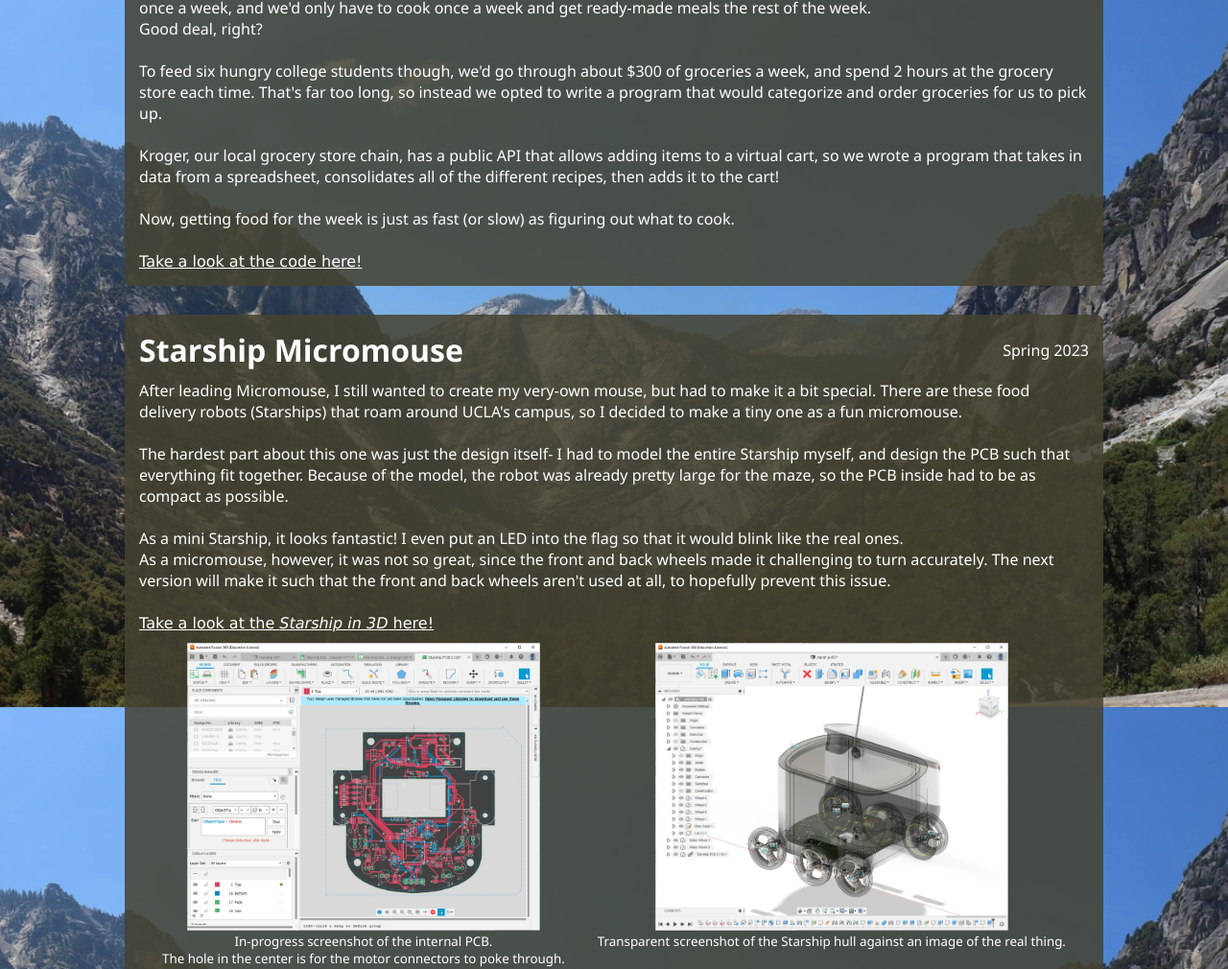
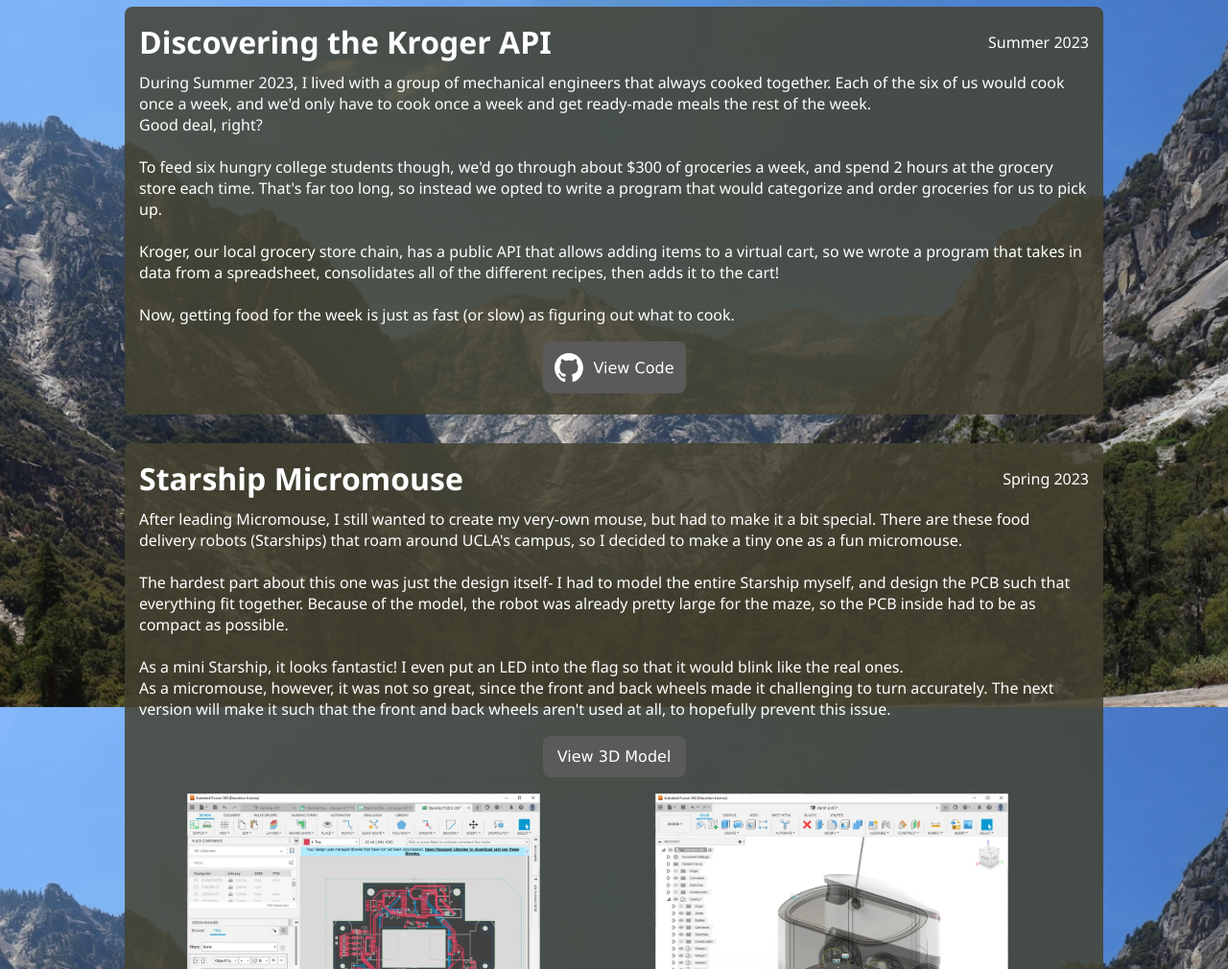
Before and after one commit to TJ178/timjacques.me, a plain HTML site: page pages/projects.html in a window 1280 px wide. Shown: the part 863-1873 px from the top of the page at 96% size. Drawn offline with Linux system fonts and the light colour scheme.

Commit message:
projects.html: Add fancy buttons for external pages

```diff
--- a/pages/css/style.css
+++ b/pages/css/style.css
@@ -41,6 +41,7 @@
     text-decoration: none;
     display:flex;
     justify-content:center;
+    transition-duration: 0.3s;
 }
 
 a{
@@ -50,6 +51,37 @@
 
 .header a:hover {
     background-color: #495635;
+    color:white;
+}
+
+.github_button {
+    display:flex;
+    justify-content:space-evenly;
+}
+
+.github_button img {
+    height: 30px;
+}
+
+.github_button a {
+    background-color:rgba(90, 90, 90, 1);
+    border:1px;
+    color:white;
+    text-align: center;
+    font-size: 16px;
+    border-radius: 8px;
+    margin: 12px 12px;
+    padding: 12px 12px;
+    text-decoration: none;
+    display:flex;
+    justify-content:space-between;
+    width:125px;
+    transition-duration: 0.3s;
+    align-items:center;
+}
+
+.github_button a:hover {
+    background-color: rgba(60, 60, 60, 1);
     color:white;
 }
 
@@ -171,6 +203,7 @@
     margin: 0 auto;
     padding: 5px;
     padding-bottom: 0px;
+    flex-grow: 1;
 }
 
 .image-holder video {
--- a/pages/projects.html
+++ b/pages/projects.html
@@ -37,7 +37,10 @@
             <br><br>
             Engineering is about spending 3 hours once to save 30 seconds everyday right?
             <br><br>
-            <a href="https://github.com/TJ178/lametro">Take a look at the code here!</a>
+            <div class="github_button">
+               <a href="https://github.com/TJ178/lametro"><img src="/pages/media/github-mark-white.svg"/>View Code</a>
+            </div>
+
          </p>
       </div>
 
@@ -51,9 +54,10 @@
             Webdev can be a bit of a rabbithole, so trying to stay away from fancy frameworks and JavaScript has made things a lot simpler.
             <br><br>
             As I find more time to work on this, hopefully this page and others will become more fleshed out.
-
-            <br><br><a href="https://github.com/TJ178/timjacques.me">Take a look at the code here!</a>
          </p>
+         <div class="github_button">
+            <a href="https://github.com/TJ178/timjacques.me"><img src="/pages/media/github-mark-white.svg"/>View Code</a>
+         </div>
       </div>
 
       <div class="container project">
@@ -70,9 +74,10 @@
             <br><br>Kroger, our local grocery store chain, has a public API that allows adding items to a virtual cart, so we wrote a program that
             takes in data from a spreadsheet, consolidates all of the different recipes, then adds it to the cart!
             <br><br> Now, getting food for the week is just as fast (or slow) as figuring out what to cook.
-            <br><br>
-            <a href="https://github.com/Phreakester/ralph">Take a look at the code here!</a>
          </p>
+         <div class="github_button">
+            <a href="https://github.com/Phreakester/ralph"><img src="/pages/media/github-mark-white.svg"/>View Code</a>
+         </div>
       </div>
 
       <div class="container project">
@@ -91,9 +96,10 @@
             <br>
             As a micromouse, however, it was not so great, since the front and back wheels made it challenging to turn accurately.
             The next version will make it such that the front and back wheels aren't used at all, to hopefully prevent this issue.
-            <br><br>
-            <a href="https://a360.co/3QsiEzM">Take a look at the <em>Starship in 3D</em> here!</a>
          </p>
+         <div class="github_button">
+            <a href="https://a360.co/3QsiEzM" style="justify-content:center;">View 3D Model</a>
+         </div>
          <div class="image-holder">
             <div>
                <img src="media/projects/mm_starship_pcb.webp">
@@ -124,8 +130,10 @@
             <br><br>
             Using ModelSim, I was able to write, simulate, and debug all of the various modules related to the architecture (Re-Order Buffer, Reservation Station, etc).
             <br><br>
-            <a href="https://github.com/TJ178/ece116c_risc-v">Take a look at the code here!</a>
          </p>
+         <div class="github_button">
+            <a href="https://github.com/TJ178/ece116c_risc-v""><img src="/pages/media/github-mark-white.svg"/>View Code</a>
+         </div>
       </div>
 <!--
       <div class="container project">
@@ -153,9 +161,10 @@
             <br>BoomBox was designed to have a massive, satisfying button to press that would give the user satisfaction for completing their chores.
             <br>My main contribution was again in the hardware, as I designed the enclosure and giant RGB button in CAD. Without a better mechanism, I
             designed the button's acuation around pen springs, since no larger springs were available, and the actual press detection around an IR break sensor.
-            <br><br>
-            <a href="https://devpost.com/software/boombox-9dulgi">Check out the devpost here!</a>
          </p>
+         <div class="github_button">
+            <a href="https://devpost.com/software/boombox-9dulgi"><img src="/pages/media/projects/devpost.svg"/>View Devpost</a>
+         </div>
          <div class="image-holder">
             <div>
                <img src="media/projects/ideahacks2_render.webp">
@@ -194,8 +203,10 @@
             Users were able to log in, keep favorites, leave reviews, browse various climbing gyms' offerings.
             Gym staff were able to interactively add and edit database content, allowing for a completely usable experience.
             <br><br>BOULDR uses React.js, Firebase Auth, Firebase Store, and more.
-            <br><br><a href="https://github.com/TJ178/BOULDR">Take a look at the code here!</a>
          </p>
+         <div class="github_button">
+            <a href="https://github.com/TJ178/BOULDR"><img src="/pages/media/github-mark-white.svg"/>View Code</a>
+         </div>
          <div class="image-holder">
             <div>
                <img src="media/projects/bouldr.webp">
@@ -240,9 +251,10 @@
             I helped write portions of the software that interfaced with the array of sensors, creating hardware proof-of-concepts for the more computer science-inclined group members to refer to.
             <br><br>
             Even through it was my first hackathon, we won 3rd place!
-            <br><br>
-            <a href="https://devpost.com/software/lorax-5gdt9i">Check out the devpost here!</a>
          </p>
+         <div class="github_button">
+            <a href="https://devpost.com/software/lorax-5gdt9i""><img src="/pages/media/projects/devpost.svg"/>View Devpost</a>
+         </div>
          <div class="image-holder">
             <div>
                <img src="media/projects/ideahacks_render.webp">
```
Also changed, not shown: pages/media/projects/devpost.svg (added).
